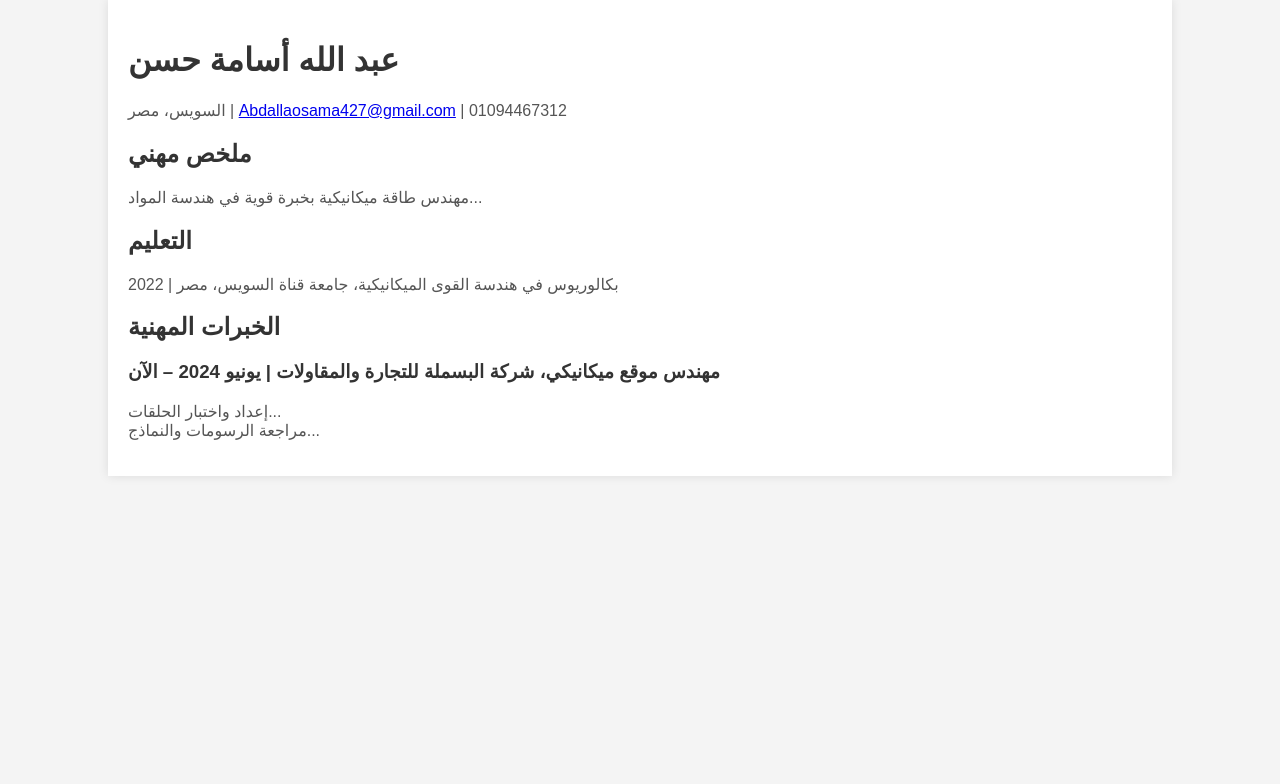
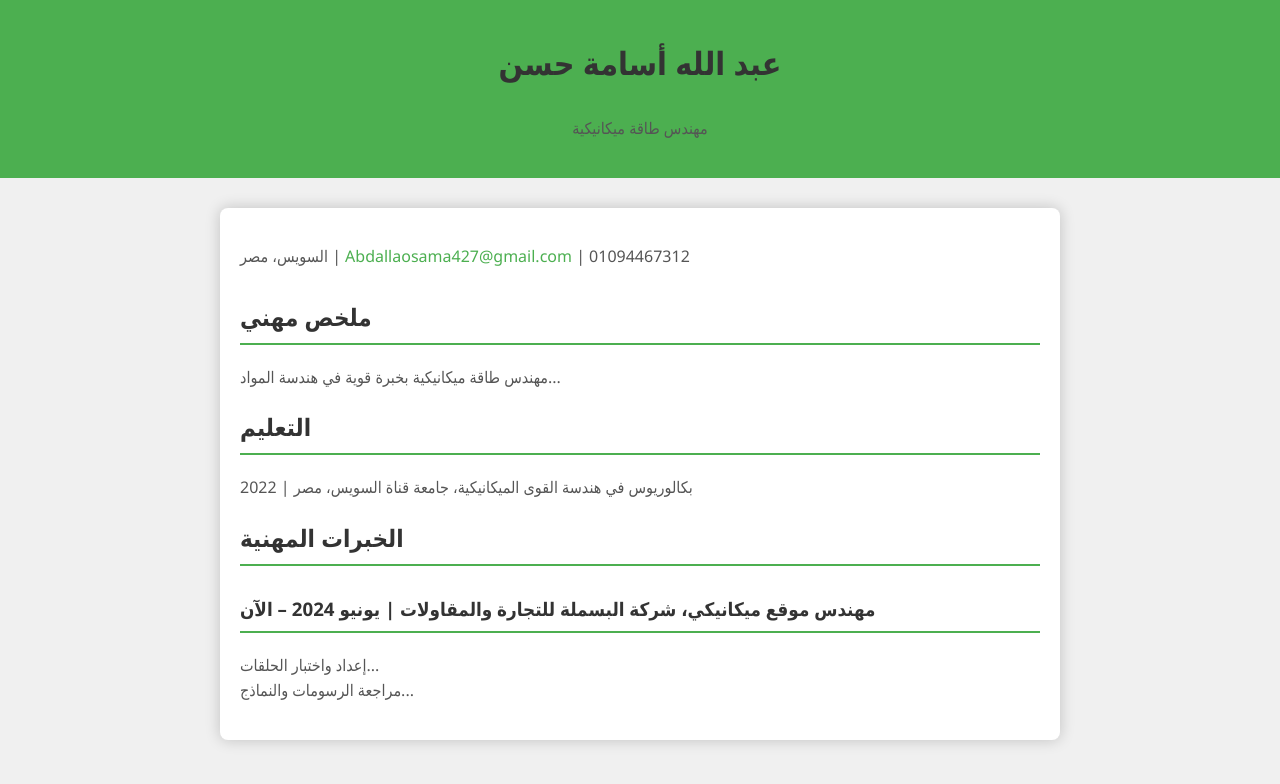
Before and after one commit to abdalla79/Abdallaosama-CV, a plain HTML site: page index.html in a window 1280 px wide. Drawn offline with Linux system fonts and the light colour scheme.

Commit message:
Add files via upload

```diff
--- a/index.html
+++ b/index.html
@@ -5,35 +5,86 @@
     <meta name="viewport" content="width=device-width, initial-scale=1.0">
     <title>عبد الله أسامة حسن - السيرة الذاتية</title>
     <style>
+        /* تنسيقات الصفحة */
         body {
-            font-family: Arial, sans-serif;
+            font-family: 'Segoe UI', Tahoma, Geneva, Verdana, sans-serif;
             margin: 0;
             padding: 0;
-            background-color: #f4f4f4;
+            background-color: #f0f0f0;
         }
+
+        /* تنسيق العنوان والشعار */
+        .header {
+            background-color: #4CAF50;
+            color: white;
+            padding: 20px;
+            text-align: center;
+        }
+
+        /* صندوق المحتوى */
         .container {
-            width: 80%;
-            margin: auto;
+            width: 90%;
+            max-width: 800px;
+            margin: 30px auto;
             padding: 20px;
             background-color: #fff;
-            box-shadow: 0px 0px 10px 0px rgba(0,0,0,0.1);
+            box-shadow: 0 0 15px rgba(0,0,0,0.2);
+            border-radius: 8px;
         }
+
+        /* تنسيق العناوين */
         h1, h2, h3 {
             color: #333;
+            border-bottom: 2px solid #4CAF50;
+            padding-bottom: 10px;
+            margin-bottom: 20px;
         }
+
+        /* تنسيق الفقرات والقوائم */
         p, ul {
             color: #555;
+            line-height: 1.6;
         }
+
         ul {
             list-style-type: none;
-            padding: 0;
+            padding-left: 0;
+        }
+
+        /* تنسيق الخطوط العريضة */
+        h3 {
+            margin-top: 30px;
+        }
+
+        /* تنسيق الروابط */
+        a {
+            color: #4CAF50;
+            text-decoration: none;
+        }
+
+        a:hover {
+            text-decoration: underline;
+        }
+
+        /* تنسيق الهوامش */
+        .contact-info {
+            margin-bottom: 30px;
         }
     </style>
 </head>
 <body>
+
+    <!-- الهيدر أو الشعار -->
+    <div class="header">
+        <h1>عبد الله أسامة حسن</h1>
+        <p>مهندس طاقة ميكانيكية</p>
+    </div>
+
+    <!-- المحتوى الرئيسي -->
     <div class="container">
-        <h1>عبد الله أسامة حسن</h1>
-        <p>السويس، مصر | <a href="mailto:Abdallaosama427@gmail.com">Abdallaosama427@gmail.com</a> | 01094467312</p>
+        <div class="contact-info">
+            <p>السويس، مصر | <a href="mailto:Abdallaosama427@gmail.com">Abdallaosama427@gmail.com</a> | 01094467312</p>
+        </div>
 
         <h2>ملخص مهني</h2>
         <p>مهندس طاقة ميكانيكية بخبرة قوية في هندسة المواد...</p>
@@ -46,10 +97,10 @@
         <ul>
             <li>إعداد واختبار الحلقات...</li>
             <li>مراجعة الرسومات والنماذج...</li>
-            <!-- إضافة المهام الوظيفية الأخرى -->
         </ul>
 
-        <!-- إضافة باقي الخبرات، المهارات، اللغات، إلخ -->
+        <!-- إضافة بقية المعلومات هنا -->
     </div>
+
 </body>
 </html>
```
